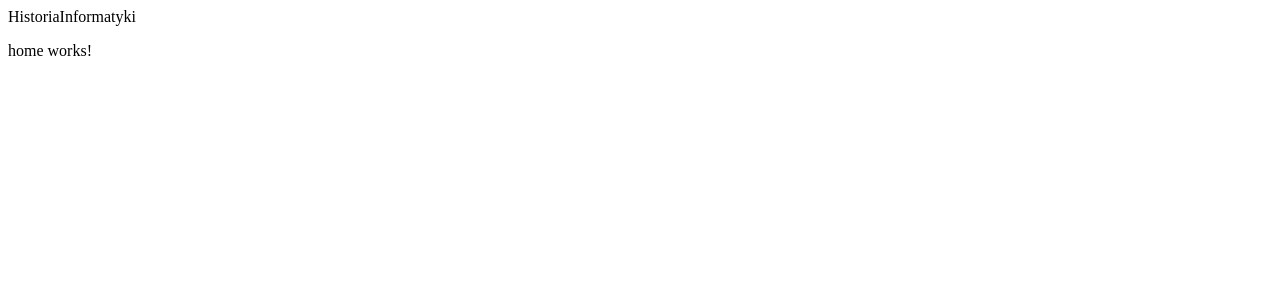
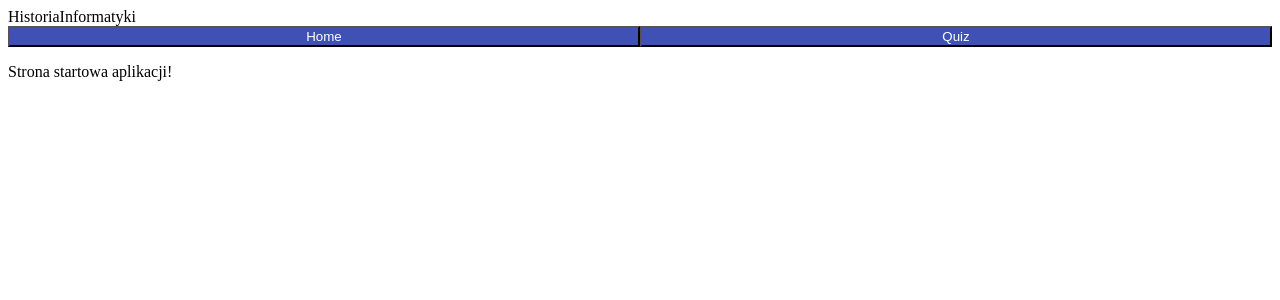
Before and after one commit to Olcia90079/ProjektZespolowy, an Angular app in the folder HistoriaInformatyki/: page /home in a window 1280 px wide. Shown: the top 300 px of the page. Built offline with nearby package versions, Linux system fonts and the light colour scheme.

Commit message:
added quiz welcome page

```diff
--- a/HistoriaInformatyki/src/app/app.component.html
+++ b/HistoriaInformatyki/src/app/app.component.html
@@ -1,3 +1,4 @@
 {{ title }}
 
+<app-menu></app-menu>
 <router-outlet></router-outlet>
--- a/HistoriaInformatyki/src/app/app.module.ts
+++ b/HistoriaInformatyki/src/app/app.module.ts
@@ -8,6 +8,7 @@ import { TabliceComponent } from './tablice/tablice.component';
 import { QuizComponent } from './quiz/quiz.component';
 import { QuizWelcomeComponent } from './quiz-welcome/quiz-welcome.component';
 import { HomeComponent } from './home/home.component';
+import { MenuComponent } from './menu/menu.component';
 
 @NgModule({
   declarations: [
@@ -15,7 +16,8 @@ import { HomeComponent } from './home/home.component';
     TabliceComponent,
     QuizComponent,
     QuizWelcomeComponent,
-    HomeComponent
+    HomeComponent,
+    MenuComponent
   ],
   imports: [
     BrowserModule,
--- a/HistoriaInformatyki/src/app/home/home.component.html
+++ b/HistoriaInformatyki/src/app/home/home.component.html
@@ -1 +1 @@
-<p>home works!</p>
+<p>Strona startowa aplikacji!</p>
--- /dev/null
+++ b/HistoriaInformatyki/src/app/menu/menu.component.css
@@ -0,0 +1,12 @@
+.navbar {
+  display: flex;
+  justify-content: space-between;
+  align-items: center;
+}
+
+/* Style the buttons as desired */
+button {
+  color: white;
+  background-color: #3f51b5;
+  flex: 1; /* This will make the buttons take up equal amounts of space */
+}
--- /dev/null
+++ b/HistoriaInformatyki/src/app/menu/menu.component.html
@@ -0,0 +1,5 @@
+<div class="navbar">
+  <button mat-button routerLink="/home">Home</button>
+  <button mat-button routerLink="/quiz-welcome">Quiz</button>
+  <!-- Add additional buttons here -->
+</div>
--- /dev/null
+++ b/HistoriaInformatyki/src/app/menu/menu.component.ts
@@ -0,0 +1,15 @@
+import { Component, OnInit } from '@angular/core';
+
+@Component({
+  selector: 'app-menu',
+  templateUrl: './menu.component.html',
+  styleUrls: ['./menu.component.css']
+})
+export class MenuComponent implements OnInit {
+
+  constructor() { }
+
+  ngOnInit(): void {
+  }
+
+}
```
Also changed, not shown: HistoriaInformatyki/src/app/app-routing.module.ts (+5 -10 lines), 1 other file (tests, documents, lock files or other folders).
